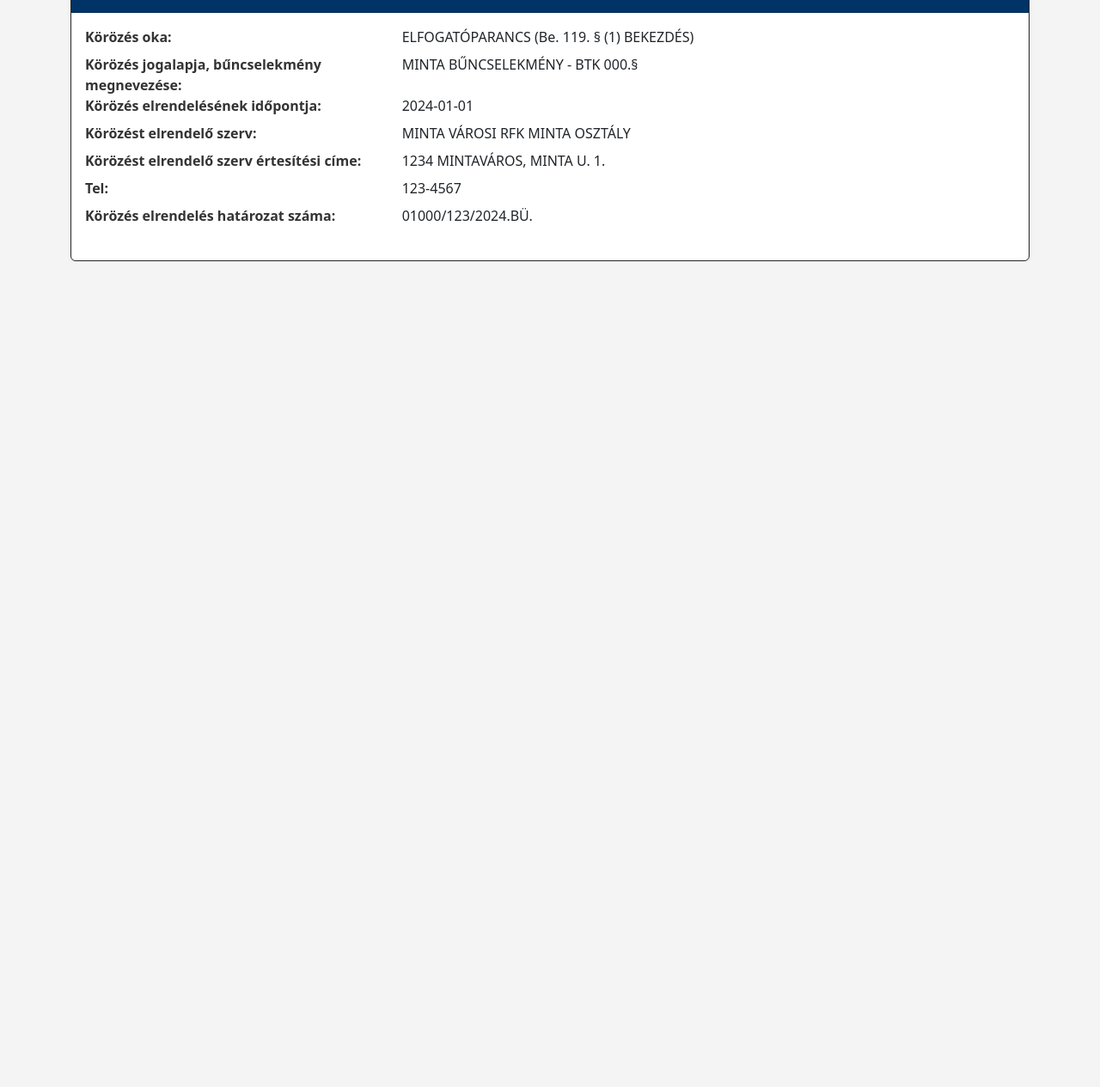
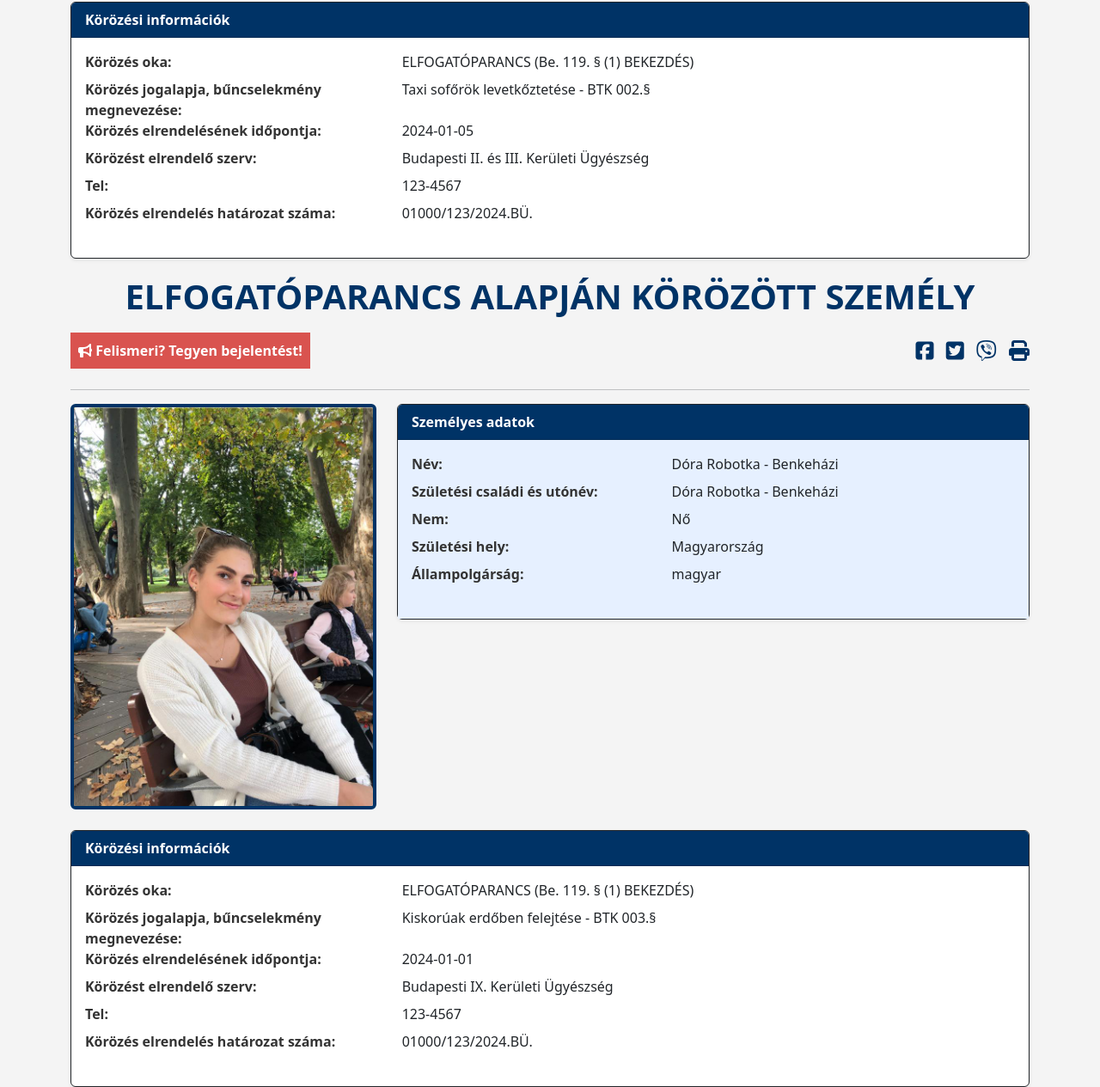
Before and after one commit to dsdsgege/halloween_wanted, a plain HTML site: page index.html in a window 1280 px wide. Shown: the part 663-1928 px from the top of the page at 86% size. Before the commit the page ends 967 px from the top, so only its background shows below. Drawn offline with nearby package versions, Linux system fonts and the light colour scheme.

Commit message:
add personal informations

```diff
--- a/index.html
+++ b/index.html
@@ -82,7 +82,7 @@
         <div class="row">
 
             <div class="col-lg-4 col-md-5 mb-3">
-                <img src="https://via.placeholder.com/400x500.png?text=Helyőrző+Kép" alt="Körözött személy" class="img-fluid rounded profile-img">
+                <img src="images/gaya.jpg" alt="Körözött személy" class="img-fluid rounded profile-img">
             </div>
 
             <div class="col-lg-8 col-md-7 mb-3">
@@ -92,23 +92,21 @@
                     </div>
                     <div class="card-body personal-data-body">
                         <dl class="row info-list">
+                            <dl class="row info-list">
                             <dt class="col-sm-5">Név:</dt>
-                            <dd class="col-sm-7">MINTA JÁNOS</dd>
+                            <dd class="col-sm-7">Martonosi Dávid Lambert</dd>
 
                             <dt class="col-sm-5">Születési családi és utónév:</dt>
-                            <dd class="col-sm-7">MINTA JÁNOS</dd>
+                            <dd class="col-sm-7">Martonosi Dávid Lambert</dd>
 
                             <dt class="col-sm-5">Nem:</dt>
                             <dd class="col-sm-7">Férfi</dd>
 
                             <dt class="col-sm-5">Születési hely:</dt>
-                            <dd class="col-sm-7">MINTAORSZÁG</dd>
-
-                            <dt class="col-sm-5">Születési dátum:</dt>
-                            <dd class="col-sm-7">2000-01-01</dd>
+                            <dd class="col-sm-7">Magyarország</dd>
 
                             <dt class="col-sm-5">Állampolgárság:</dt>
-                            <dd class="col-sm-7">MINTA ÁLLAMPOLGÁR</dd>
+                            <dd class="col-sm-7">magyar</dd>
                         </dl>
                     </div>
                 </div>
@@ -125,16 +123,13 @@
                             <dd class="col-sm-8">ELFOGATÓPARANCS (Be. 119. § (1) BEKEZDÉS)</dd>
 
                             <dt class="col-sm-4">Körözés jogalapja, bűncselekmény megnevezése:</dt>
-                            <dd class="col-sm-8">MINTA BŰNCSELEKMÉNY - BTK 000.§</dd>
+                            <dd class="col-sm-8">Taxi sofőrök levetkőztetése - BTK 002.§</dd>
 
                             <dt class="col-sm-4">Körözés elrendelésének időpontja:</dt>
-                            <dd class="col-sm-8">2024-01-01</dd>
+                            <dd class="col-sm-8">2024-01-05</dd>
 
                             <dt class="col-sm-4">Körözést elrendelő szerv:</dt>
-                            <dd class="col-sm-8">MINTA VÁROSI RFK MINTA OSZTÁLY</dd>
-
-                            <dt class="col-sm-4">Körözést elrendelő szerv értesítési címe:</dt>
-                            <dd class="col-sm-8">1234 MINTAVÁROS, MINTA U. 1.</dd>
+                            <dd class="col-sm-8">Budapesti II. és III. Kerületi Ügyészség</dd>
 
                             <dt class="col-sm-4">Tel:</dt>
                             <dd class="col-sm-8">123-4567</dd>
@@ -145,6 +140,90 @@
                     </div>
                 </div>
             </div>
-        </div> </div> <script src="https://cdn.jsdelivr.net/npm/bootstrap@5.3.3/dist/js/bootstrap.bundle.min.js" integrity="sha384-YvpcrYf0tY3lHB60NNkmXc5s9fDVZLESaAA55NDzOxhy9GkcIdslK1eN7N6jIeHz" crossorigin="anonymous"></script>
+        </div>
+    </div>
+
+        <div class="container mt-3">
+
+        <h1 class="main-title text-center">ELFOGATÓPARANCS ALAPJÁN KÖRÖZÖTT SZEMÉLY</h1>
+
+        <div class="d-flex justify-content-between align-items-center flex-wrap">
+            <div class="alert alert-banner p-2 my-2">
+                <i class="fa-solid fa-bullhorn"></i>
+                Felismeri? Tegyen bejelentést!
+            </div>
+            <div class="social-icons my-2">
+                <a href="#" title="Megosztás Facebookon"><i class="fa-brands fa-facebook-square"></i></a>
+                <a href="#" title="Megosztás Twitteren"><i class="fa-brands fa-twitter-square"></i></a>
+                <a href="#" title="Megosztás Viberen"><i class="fa-brands fa-viber"></i></a>
+                <a href="#" title="Nyomtatás" onclick="window.print(); return false;"><i class="fa-solid fa-print"></i></a>
+            </div>
+        </div>
+
+        <hr>
+
+        <div class="row">
+
+            <div class="col-lg-4 col-md-5 mb-3">
+                <img src="images/dori.jpg" alt="Körözött személy" class="img-fluid rounded profile-img">
+            </div>
+
+            <div class="col-lg-8 col-md-7 mb-3">
+                <div class="card shadow-sm border-dark">
+                    <div class="card-header info-header">
+                        Személyes adatok
+                    </div>
+                    <div class="card-body personal-data-body">
+                        <dl class="row info-list">
+                            <dt class="col-sm-5">Név:</dt>
+                            <dd class="col-sm-7">Dóra Robotka - Benkeházi </dd>
+
+                            <dt class="col-sm-5">Születési családi és utónév:</dt>
+                            <dd class="col-sm-7">Dóra Robotka - Benkeházi </dd>
+
+                            <dt class="col-sm-5">Nem:</dt>
+                            <dd class="col-sm-7">Nő</dd>
+
+                            <dt class="col-sm-5">Születési hely:</dt>
+                            <dd class="col-sm-7">Magyarország</dd>
+
+                            <dt class="col-sm-5">Állampolgárság:</dt>
+                            <dd class="col-sm-7">magyar</dd>
+                        </dl>
+                    </div>
+                </div>
+            </div>
+        </div> <div class="row mt-2">
+            <div class="col-12">
+                <div class="card shadow-sm border-dark">
+                    <div class="card-header info-header">
+                        Körözési információk
+                    </div>
+                    <div class="card-body">
+                        <dl class="row info-list">
+                            <dt class="col-sm-4">Körözés oka:</dt>
+                            <dd class="col-sm-8">ELFOGATÓPARANCS (Be. 119. § (1) BEKEZDÉS)</dd>
+
+                            <dt class="col-sm-4">Körözés jogalapja, bűncselekmény megnevezése:</dt>
+                            <dd class="col-sm-8">Kiskorúak erdőben felejtése - BTK 003.§</dd>
+
+                            <dt class="col-sm-4">Körözés elrendelésének időpontja:</dt>
+                            <dd class="col-sm-8">2024-01-01</dd>
+
+                            <dt class="col-sm-4">Körözést elrendelő szerv:</dt>
+                            <dd class="col-sm-8">Budapesti IX. Kerületi Ügyészség</dd>
+
+                            <dt class="col-sm-4">Tel:</dt>
+                            <dd class="col-sm-8">123-4567</dd>
+
+                            <dt class="col-sm-4">Körözés elrendelés határozat száma:</dt>
+                            <dd class="col-sm-8">01000/123/2024.BÜ.</dd>
+                        </dl>
+                    </div>
+                </div>
+            </div>
+        </div>
+    </div>
+    <script src="https://cdn.jsdelivr.net/npm/bootstrap@5.3.3/dist/js/bootstrap.bundle.min.js" integrity="sha384-YvpcrYf0tY3lHB60NNkmXc5s9fDVZLESaAA55NDzOxhy9GkcIdslK1eN7N6jIeHz" crossorigin="anonymous"></script>
 </body>
 </html>
```
Also changed, not shown: images/dori.jpg (added), images/gaya.jpg (added).
